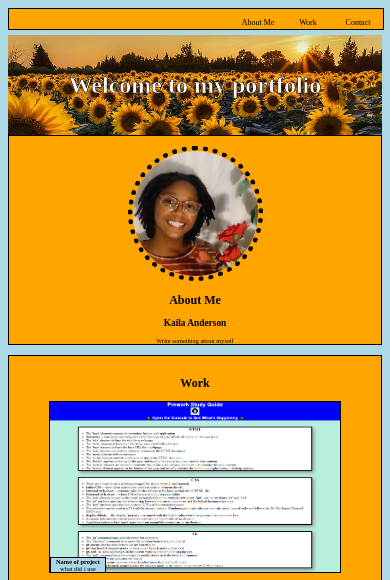
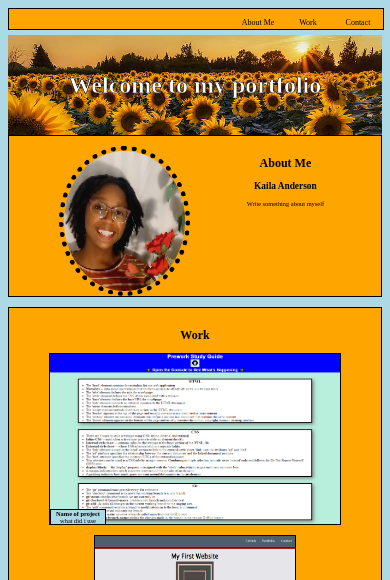
Before and after one commit to Kal-a11y/professional-portfolio, a plain HTML site: page index.html in a window 390 px wide. Shown: the top 580 px of the page. Drawn offline with Linux system fonts and the light colour scheme.

Commit message:
Styled about me card for medium screens

```diff
--- a/assets/css/medium-screen.css
+++ b/assets/css/medium-screen.css
@@ -8,6 +8,7 @@
 
         --border-basic: 1px solid black;
         --border-test: 1px solid red;
+        --profile-img-size: 70%;
     }
 
     body {
@@ -74,11 +75,22 @@
     }
 
     /* About me card */
-
+    #sect-about{
+        height: 150px;
+        display: flex;
+        justify-content: space-around;
+    }
     #profile {
         border-radius: 50%;
         border: 5px dotted black;
-        width: 125px;
+        width: 100px;
+        height: 140px;
+        float: left;
+        flex-grow: 1;
+        margin-left: 50px;
+    }
+    #text{
+        flex-grow: 5;
     }
 
     /* Work card */
--- a/index.html
+++ b/index.html
@@ -24,9 +24,12 @@
     <main>
         <section id="sect-about" class="card">
             <img src="./assets/images/profile-img.png" alt="" id="profile">
-            <h2>About Me</h2>
-            <h3>Kaila Anderson</h3>
-            <p>Write something about myself</p>
+            <section id="text">
+                <h2>About Me</h2>
+                <h3>Kaila Anderson</h3>
+                <p>Write something about myself</p>
+
+            </section>
 
         </section>
         <section id="sect-work" class="card">
```
